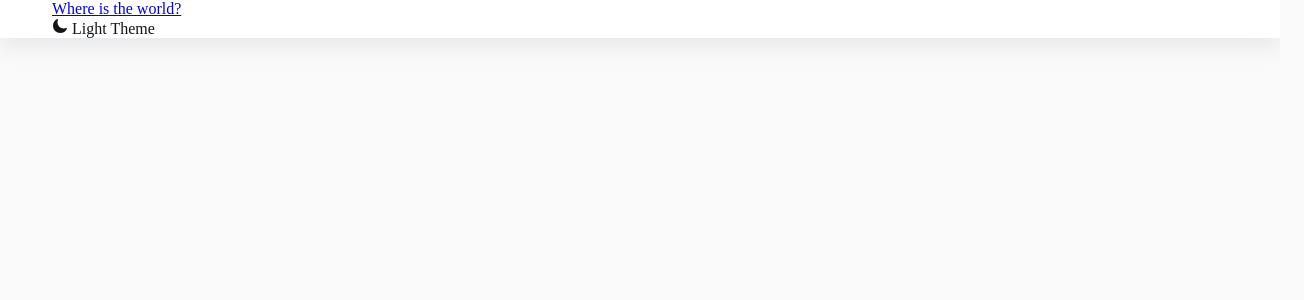
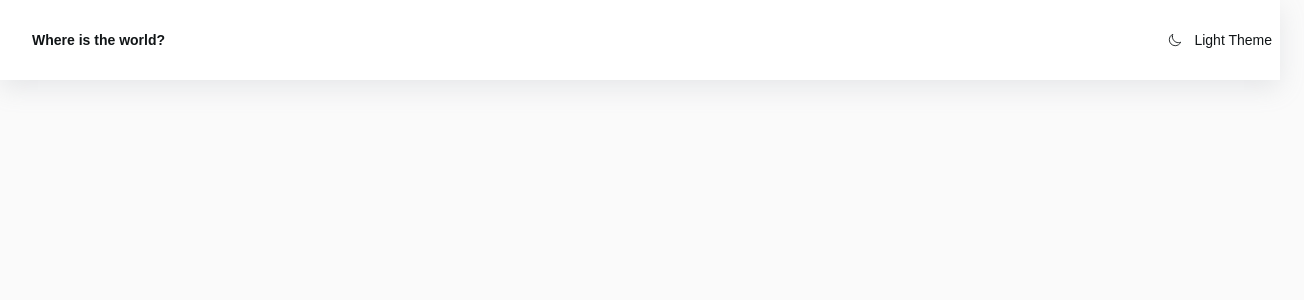
Before and after one commit to dziraev/rest-countries, a React (Create React App) app: page / in a window 1280 px wide. Shown: the top 300 px of the page, 1304 px wide, since content can reach past the window. Built offline with nearby package versions, Linux system fonts and the light colour scheme.

Commit message:
Finished Header component

```diff
--- a/src/components/Header.jsx
+++ b/src/components/Header.jsx
@@ -6,24 +6,43 @@
 
 
 const HeaderEl = styled.div`
-	box-shadow: var(--shadow);
-	background-color: var(--colors-ui-base);
+  box-shadow: var(--shadow);
+  background-color: var(--colors-ui-base);
 `;
 
-const Wrapper = styled.div``;
+const Wrapper = styled.div`
+  display: flex;
+  justify-content: space-between;
+  align-items: center;
+  padding: 2rem 0;
+`;
 
 const Title = styled.a.attrs({
 	href: '/',
-})``;
+})`
+  color: var(--colors-text);
+  font-size: var(--fs-sm);
+  text-decoration: none;
+  font-weight: var(--fw-bold);
+`;
 
-const ThemeSwitcher = styled.div``
+const ThemeSwitcher = styled.div`
+  display: flex;
+  align-items: center;
+  gap: 0.75rem;
+  color: var(--colors-text);
+  font-size: var(--fs-sm);
+  cursor: pointer;
+  text-transform: capitalize;
+
+`;
 
 export const Header = () => {
 	const [theme, setTheme] = useState('light');
 
 	const toggleTheme = () => setTheme(theme === 'light' ? 'dark' : 'light')
 
-	useEffect(()=>{
+	useEffect(() => {
 		document.body.setAttribute('data-theme', theme)
 	}, [theme])
 
@@ -35,7 +54,8 @@
 						Where is the world?
 					</Title>
 					<ThemeSwitcher onClick={toggleTheme}>
-						<IoMoon /> Light Theme
+						{theme === 'light' ? <IoMoonOutline size='14px' /> : <IoMoon size='14px'/>}
+						<span>{theme} Theme</span>
 					</ThemeSwitcher>
 				</Wrapper>
 			</Container>
--- a/src/index.css
+++ b/src/index.css
@@ -1,5 +1,5 @@
 @import-normalize
-@import url('https://fonts.googleapis.com/css2?family=Nunito+Sans:wght@300;600;800&display=swap');
+@import url('https://fonts.googleapis.com/css2?family=Nunito:wght@300;600;800&display=swap')
 
 * {
     box-sizing: border-box;
@@ -7,7 +7,7 @@
 
 :root {
     /* Typography */
-    --family: "Nunito-Sans", sens-serif;
+    --family: "Nunito", sans-serif;
     --fs-sm: 14px;
     --fs-md: 16px;
     --fw-light: 300;
```
